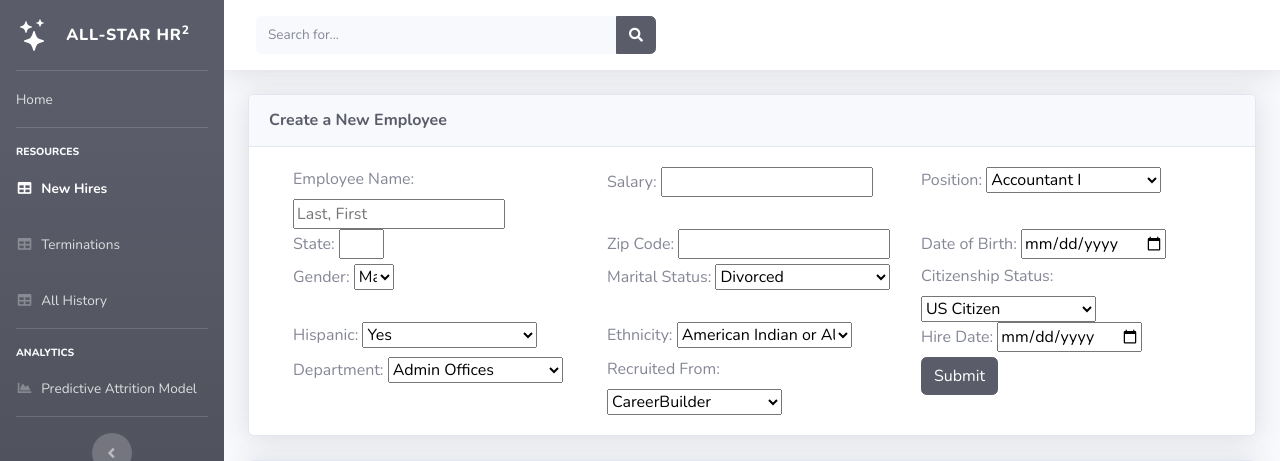
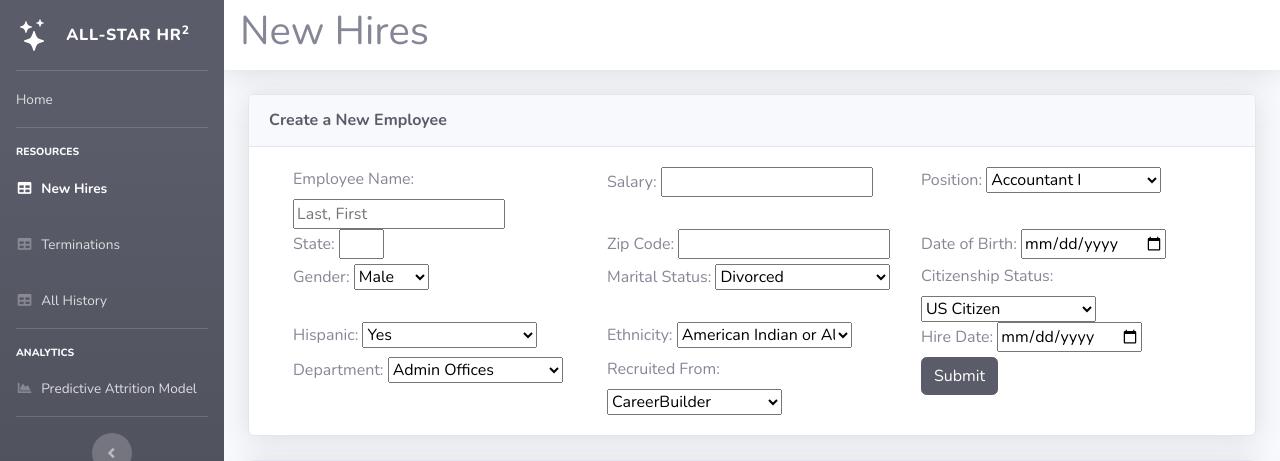
Before and after one commit to SteveZych/Final-Project, a Flask app: page /newHires in a window 1280 px wide. Shown: the top 461 px of the page. Run offline with Flask 2, Linux system fonts and the light colour scheme; data comes from the database, SQL or seed files in the repository; some libraries are stand-ins or nearby versions.

Commit message:
updated heading on new hires

```diff
--- a/templates/newHires.html
+++ b/templates/newHires.html
@@ -53,7 +53,7 @@
             <hr class="sidebar-divider">
 
             <!-- Heading -->
-            <div class="sidebar-heading text-gray-100"">
+            <div class="sidebar-heading text-gray-100">
                 Resources
             </div>
 
@@ -79,7 +79,7 @@
             <hr class="sidebar-divider">
 
             <!-- Heading -->
-            <div class="sidebar-heading text-gray-100"">
+            <div class="sidebar-heading text-gray-100">
                 Analytics
             </div>
 
@@ -115,19 +115,8 @@
                         <i class="fa fa-bars"></i>
                     </button>
 
-                    <!-- Topbar Search -->
-                    <form
-                        class="d-none d-sm-inline-block form-inline mr-auto ml-md-3 my-2 my-md-0 mw-100 navbar-search">
-                        <div class="input-group">
-                            <input type="text" class="form-control bg-light border-0 small" placeholder="Search for..."
-                                aria-label="Search" aria-describedby="basic-addon2">
-                            <div class="input-group-append">
-                                <button class="btn btn-dark" type="button">
-                                    <i class="fas fa-search fa-sm"></i>
-                                </button>
-                            </div>
-                        </div>
-                    </form>
+                    <!-- Topbar Heading -->
+                    <h1>New Hires</h1>
 
                 </nav>
                 <!-- End of Topbar -->
@@ -185,7 +174,7 @@
                                             <div class='row'>
                                                 <div class='col-lg-4'>
                                                     <label for="gender">Gender:</label>
-                                                    <select id="gender" class="form-select" aria-label="Default select example" name="gender" style="width:40px">
+                                                    <select id="gender" class="form-select" aria-label="Default select example" name="gender">
                                                         <option value="M">Male</option>
                                                         <option value="F">Female</option>
                                                     </select>
```
